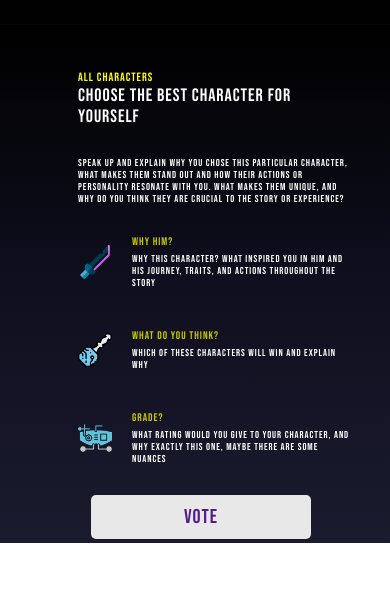
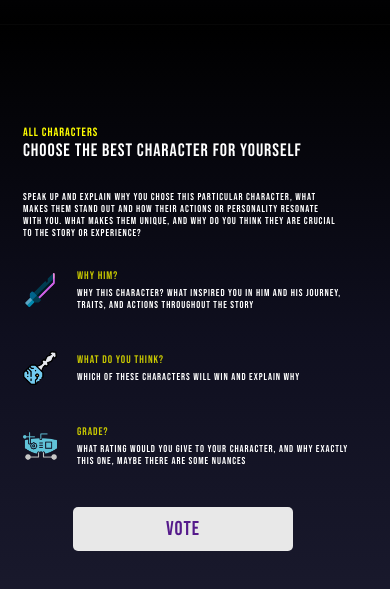
Before and after one commit to Shelter228/Cyberpunk-2077, a plain HTML site: page index.html in a window 390 px wide. Shown: the part 1223-1812 px from the top of the page. Before the commit the page ends 1766 px from the top, so only its background shows below. Drawn offline with Linux system fonts and the light colour scheme.

Commit message:
adapt 3 block final

```diff
--- a/index.html
+++ b/index.html
@@ -99,9 +99,11 @@
                             <p class="moreinfo">What rating would you give to your character, and why exactly this one,
                                 maybe there are some nuances</p>
                         </div>
+
                     </div>
+                    <a href="" class="vote"> Vote</a>
                 </div>
-                <a href="" class="vote"> Vote</a>
+
             </div>
             <div class="right-section">
                 <!-- Новый блок справа -->
--- a/media.css
+++ b/media.css
@@ -206,53 +206,28 @@
   }
   .moreinfo {
     font-size: 10px;
-    max-width: 310px;
+    max-width: 290px;
   }
   .moretext {
     font-size: 10px;
     max-width: 315px;
   }
+  .container3 {
+    padding: 100px  100px 100px 150px ;
+    display: flex;
+    align-items: center;
+  }
   .left-section {
+    padding: 0;
     justify-content: center;
   }
-  .vote  {
+}
+@media (max-width: 920px) {
+  .container3 {
+    padding: 100px 20px 100px 20px;
+  }
+  .vote {
+    display: flex;
     margin: 0 0 0 50px;
   }
 }
-@media (max-width: 600px) {
-  .container3 {
-    padding: 8% 20% 10% 25%;
-  }
-
-}
-@media (max-width: 500px) {
-    .vote  {
-        margin: 0 0 0 30px;
-      }
-      .container3 {
-        display: flex;
-        justify-content: center;
-        padding: 9% 15% 1% 25%;
-      }
-      .left-section {
-        margin: 0 20px 0 0;
-      }
-    }
-
-      @media (max-width: 425px) {
-        .vote  {
-            margin: 0 0 0 15px;
-          }
-          .left-section {
-            margin: 10px 0 0 0;
-          }
-        }
-
-@media (max-width: 400px) {
-    .vote  {
-        margin: 0 0 0 13px;
-      }
-      .container3 {
-        padding: 9% 10% 1% 20%;
-      }
-      }
```
